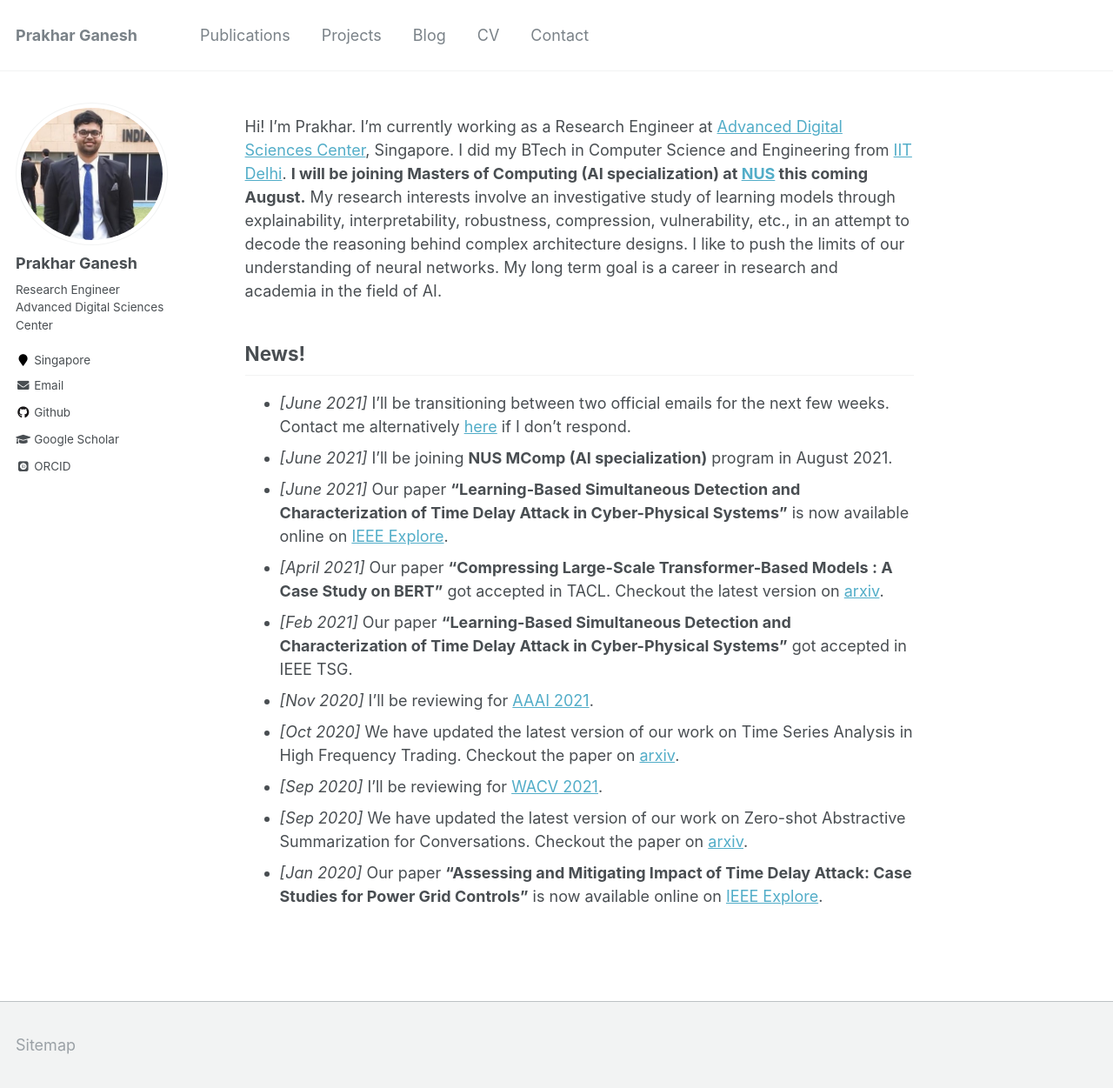
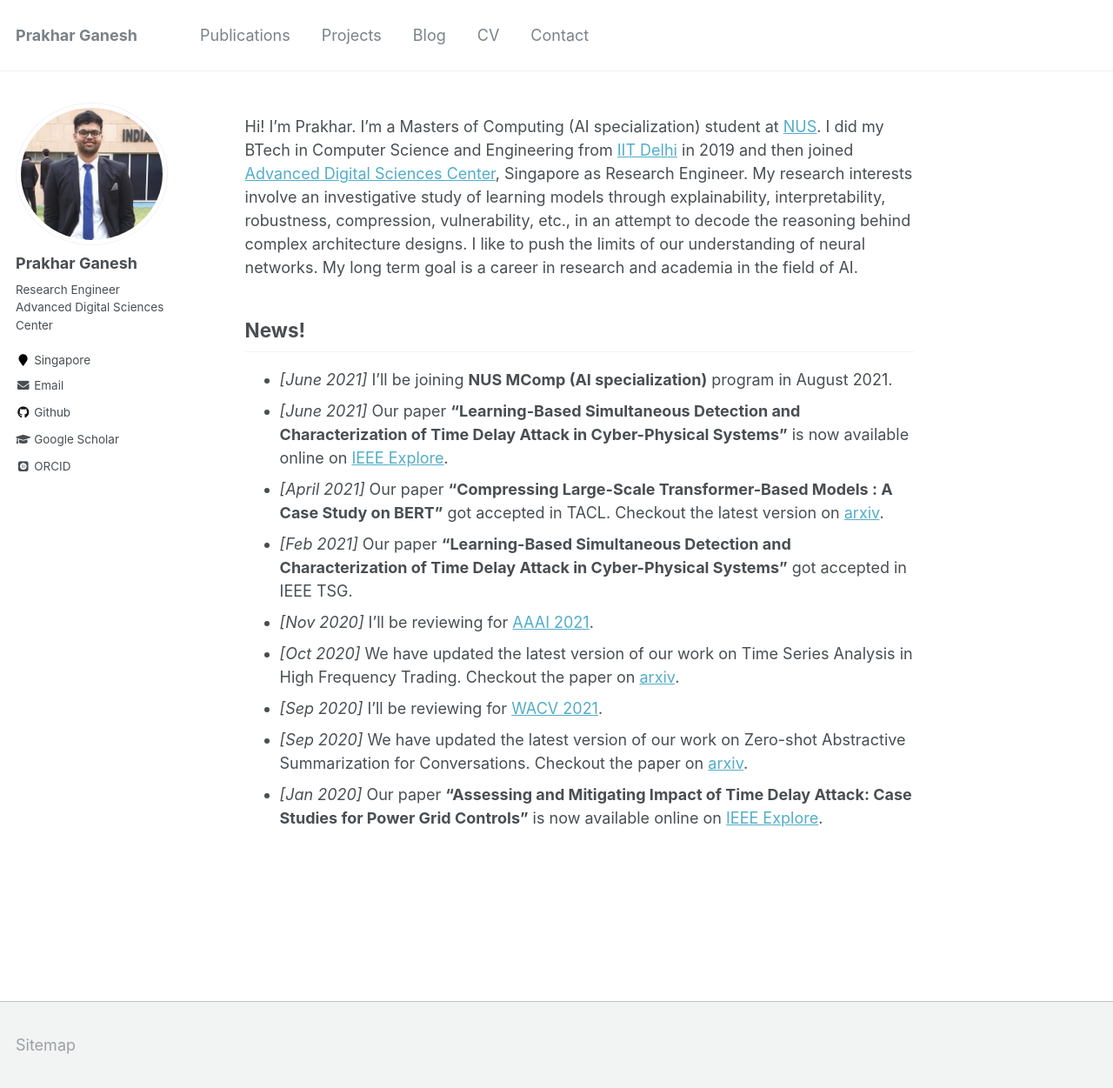
Before and after one commit to prakharg24/prakharg24.github.io, a Jekyll site: the page built from _pages/about.md, in a window 1280 px wide and 1251 px high. Shown: the whole window at 87% size. Built offline with Jekyll 4.4.1, drawn with Linux system fonts in a browser that asks for light colours; some web fonts are replaced.

Commit message:
Update about.md

```diff
--- a/_pages/about.md
+++ b/_pages/about.md
@@ -8,11 +8,10 @@ redirect_from:
   - /about.html
 ---
 
-Hi! I’m Prakhar. I'm currently working as a Research Engineer at [Advanced Digital Sciences Center](https://adsc.illinois.edu/), Singapore. I did my BTech in Computer Science and Engineering from [IIT Delhi](https://www.cse.iitd.ernet.in/). **I will be joining Masters of Computing (AI specialization) at [NUS](https://www.comp.nus.edu.sg/) this coming August.** My research interests involve an investigative study of learning models through explainability, interpretability, robustness, compression, vulnerability, etc., in an attempt to decode the reasoning behind complex architecture designs. I like to push the limits of our understanding of neural networks. My long term goal is a career in research and academia in the field of AI.
+Hi! I’m Prakhar. I'm a Masters of Computing (AI specialization) student at [NUS](https://www.comp.nus.edu.sg/). I did my BTech in Computer Science and Engineering from [IIT Delhi](https://www.cse.iitd.ernet.in/) in 2019 and then joined [Advanced Digital Sciences Center](https://adsc.illinois.edu/), Singapore as Research Engineer. My research interests involve an investigative study of learning models through explainability, interpretability, robustness, compression, vulnerability, etc., in an attempt to decode the reasoning behind complex architecture designs. I like to push the limits of our understanding of neural networks. My long term goal is a career in research and academia in the field of AI.
 
 News!
 ------
-* _[June 2021]_ I'll be transitioning between two official emails for the next few weeks. Contact me alternatively [here](mailto:prakhargannu@gmail.com) if I don't respond.
 * _[June 2021]_ I'll be joining **NUS MComp (AI specialization)** program in August 2021.
 * _[June 2021]_ Our paper **"Learning-Based Simultaneous Detection and Characterization of Time Delay Attack in Cyber-Physical Systems"** is now available online on [IEEE Explore](https://ieeexplore.ieee.org/document/9352977).
 * _[April 2021]_ Our paper **"Compressing Large-Scale Transformer-Based Models : A Case Study on BERT"** got accepted in TACL. Checkout the latest version on [arxiv](https://arxiv.org/abs/2002.11985).
```
